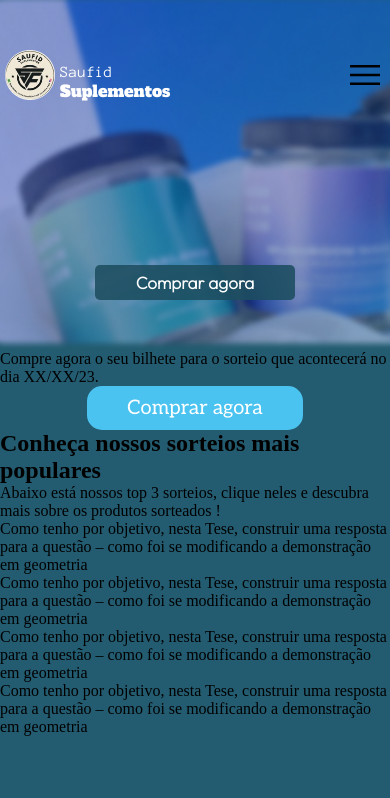
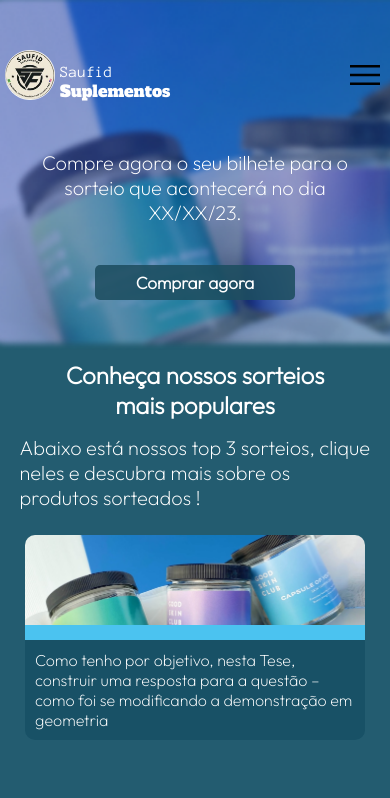
Before and after one commit to DiegoCard117/Sorteio_sup_react, a React (Create React App) app: page / in a window 390 px wide. Shown: the top 798 px of the page. Built offline with nearby package versions, Linux system fonts and the light colour scheme.

Commit message:
teste responsivo

```diff
--- a/src/assets/css/style.css
+++ b/src/assets/css/style.css
@@ -383,6 +383,7 @@ a {
   }
 
   .top-footer {
+    place-items: center;
     display: grid;
     grid-template-columns: 1fr 0.8fr;
     grid-template-rows:707px;
@@ -393,7 +394,6 @@ a {
   .top-footer > img {
     width: 674px;
     grid-column: 1/2;
-    margin-left: 25px;
   }
 
   .para-top-footer {
@@ -421,6 +421,7 @@ a {
 }
 
 @media screen and (max-width: 1420px) {
+
 
   .grid-sort {
     display: flex;
@@ -450,8 +451,6 @@ a {
     font-style: normal;
     font-weight: 700;
     line-height: normal;
-    margin-bottom: 25px;
-    margin-left: 40px;
     margin: 350px 0px 40px 25px;
   }
 
@@ -612,4 +611,103 @@ a {
       transform: translateX(0);
     }
   }
+
+  .top {
+    width: 90%;
+    display: block;
+    margin: auto;
+    height: 10px;
+  }
+
+  .top Button {
+    display: none;
+  }
+
+  .top p {
+    position: relative;
+    top: -200px;
+    color: #FFF;
+    font-family: Outfit;
+    font-style: normal;
+    font-weight: 200;
+    line-height: normal;
+    font-size: 20px;
+
+    text-align: center;
+  }
+
+  .title-top {
+    width: 90%;
+    display: block;
+    margin: auto;
+  }
+
+  .title-top h1 {
+    color: #FFF;
+    font-family: Outfit;
+    font-style: normal;
+    font-weight: 700;
+    line-height: normal;
+    margin: 0 25px;
+
+    text-align: center;
+  }
+
+  .title-top p {
+    padding-top: 15px;
+    color: #FFF;
+    font-family: Outfit;
+    font-style: normal;
+    font-weight: 200;
+    line-height: normal;
+    font-size: 20px;
+  }
+
+  .container {
+    display: flex;
+    flex-direction: column;
+    padding: 25px;
+    padding-bottom: 150px;
+  }
+
+  .description-all {
+    background-color: #185166;
+    padding: 10px;
+    color: #FFF;
+    font-family: Outfit;
+    font-style: normal;
+    font-weight: 200;
+    line-height: normal;
+
+    position: relative;
+    top: 90px;
+
+    border-top: 15px solid #4BC3F0;
+    border-radius: 0px 0px 10px 10px;
+  }
+
+  .content-img1 {
+    background: url(../img/img1.png) no-repeat center;
+    background-size: cover;
+    margin-bottom: 150px;
+    border-radius: 10px;
+  }
+  .content-img2 {
+    background: url(../img/img2.png) no-repeat center;
+    background-size: cover;
+    margin-bottom: 150px;
+    border-radius: 10px;
+  }
+  .content-img3 {
+    background: url(../img/img3.png) no-repeat center;
+    background-size: cover;
+    border-radius: 10px;
+  }
+
+  .description-right {
+    top: 175px;
+  }
+
+
+
 }
--- a/src/pages/Sorteios.tsx
+++ b/src/pages/Sorteios.tsx
@@ -45,7 +45,6 @@ export function Sorteios() {
           </div>
         </div>
       </section>
-
       <h1 className="title-sort exce">Pré-Treino ZZZ Marca</h1>
       <section className="mid-page">
         <div className="mid-page-top">
```
